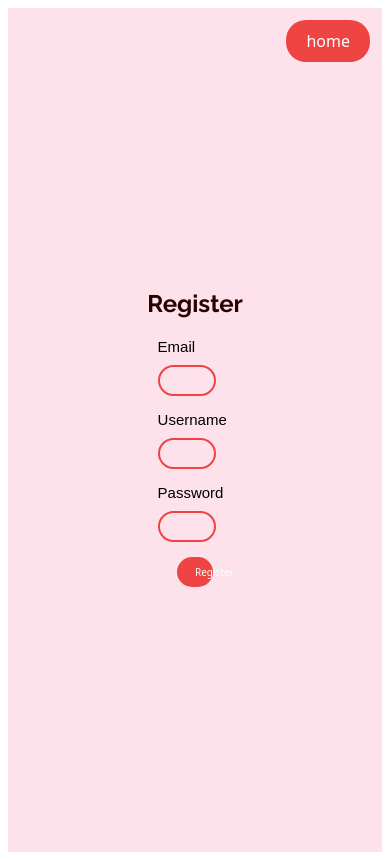
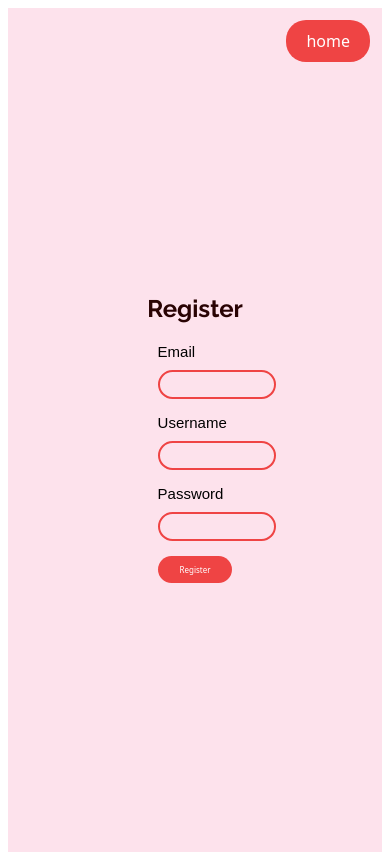
Before and after one commit to Serenwfs/songmaker2, a Next.js app: page /Register in a window 390 px wide. Built offline with nearby package versions, Linux system fonts and the light colour scheme; a web font is replaced by a local one.

Commit message:
Add files via upload

```diff
--- a/pages/Register.module.css
+++ b/pages/Register.module.css
@@ -111,8 +111,8 @@
     }
 
     .input, .button {
-        padding: 8px 18px;
-        font-size: 10px;
-        max-width:  18px;
+        padding: 8px 20px;
+        font-size: 8px;
+        text-align: center;
     }
 }
```
